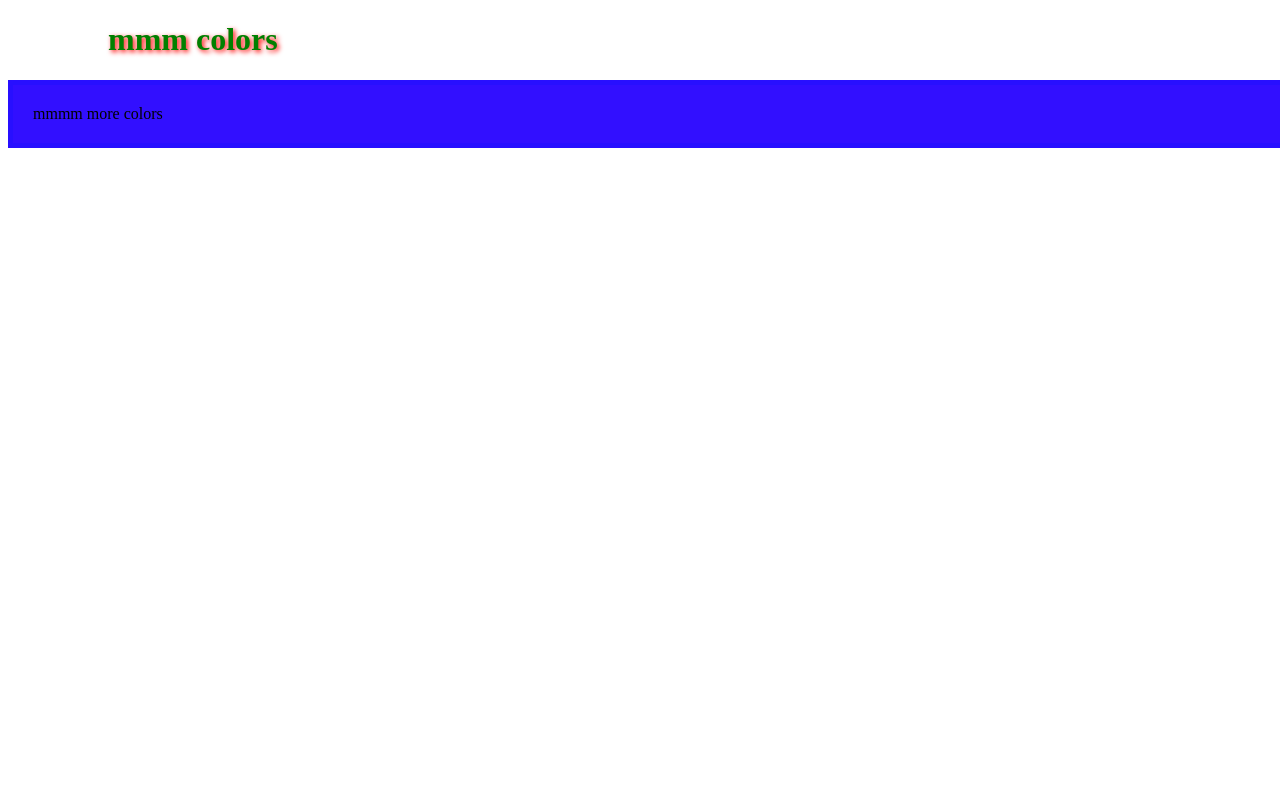
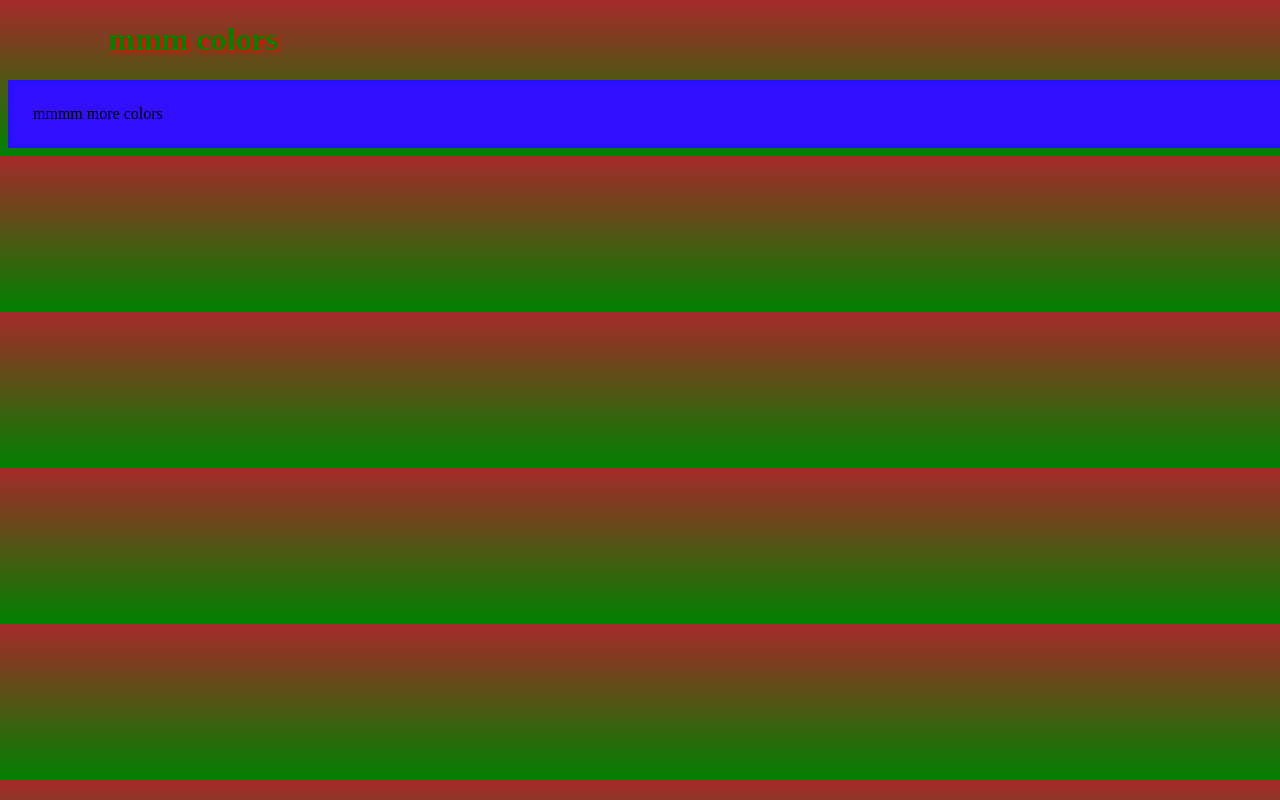
Before and after one commit to masonkrinke/assignment-2a, a plain HTML site: page index.html in a window 1280 px wide. Shown: the top 800 px of the page. Drawn offline with Linux system fonts and the light colour scheme.

Commit message:
Update my-style.css

```diff
--- a/my-style.css
+++ b/my-style.css
@@ -1,4 +1,7 @@
-body
+body {
+  background-color: lightblue;
+  background-image: linear-gradient(brown, green);
+}
 
 h1 {
   color: green;
```
